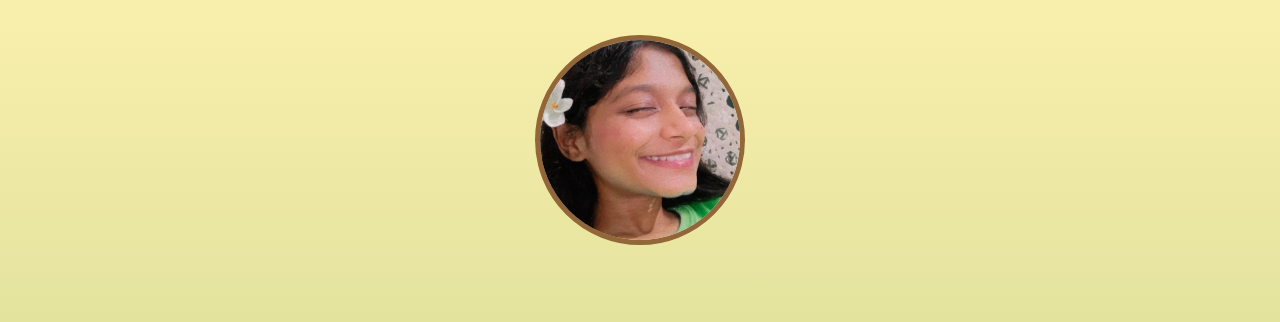
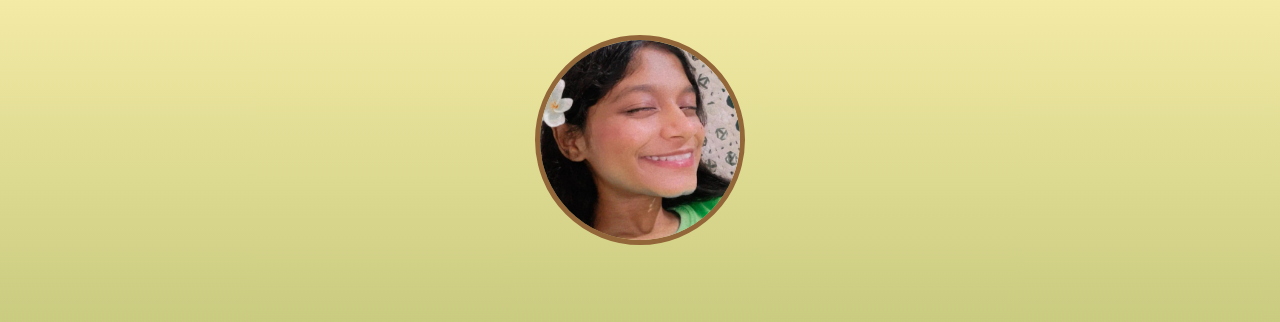
Before and after one commit to bhatiatushar05/Birthday-card, a plain HTML site: page index.html in a window 1280 px wide. Shown: the part 90-412 px from the top of the page. Drawn offline with Linux system fonts and the light colour scheme; a web font is replaced by a local one.

Commit message:
commit change gradient

```diff
--- a/index.html
+++ b/index.html
@@ -24,4 +24,4 @@
             </div>
         </div>
     </body>
-</html>         t
+</html>
--- a/styles4.css
+++ b/styles4.css
@@ -4,7 +4,7 @@
     border: 5px solid #936639 ;
 }
 body{
-    background:linear-gradient(#fff3b0,#bbcc84);
+    background:linear-gradient(#fff3b0,#7f943c);
     text-align: center;
     font-family: 'happy monkey';
     color: #250902;
```
